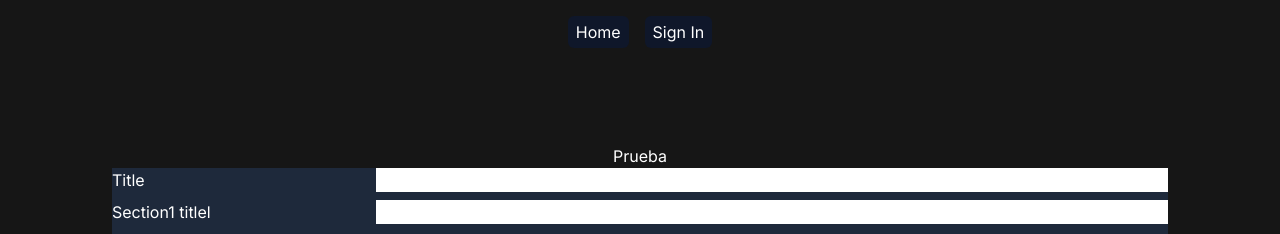
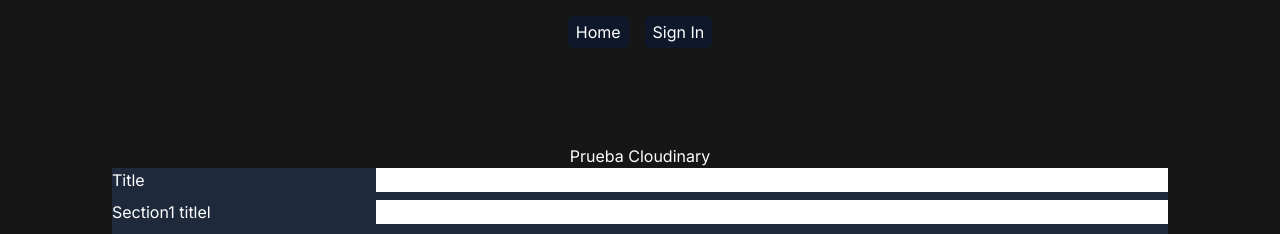
Before and after one commit to GonzaloGarciaCalvo/my-blog-app, a Next.js app: page /controlpanel in a window 1280 px wide. Shown: the top 234 px of the page. Built offline with nearby package versions, Linux system fonts and the light colour scheme; no server answers.

Commit message:
change title controlPanel

```diff
--- a/src/app/controlpanel/page.tsx
+++ b/src/app/controlpanel/page.tsx
@@ -128,7 +128,7 @@ export default function ControlPanel() {
         <NavBarAuth />
       </header>
       <main className="flex min-h-screen flex-col items-center justify-between p-24">
-        <h1>Prueba</h1>
+        <h1>Prueba Cloudinary</h1>
           <form
             className="flex flex-col justify-center bg-slate-800 gap-2 w-full"
             onSubmit={(e) => handleSubmit(e)}
```
